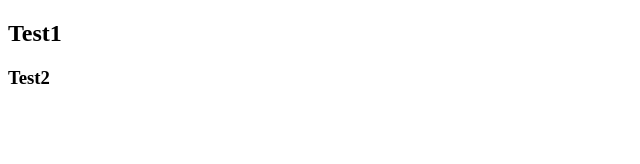
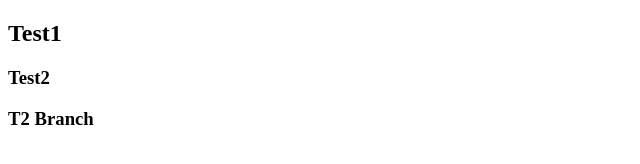
Before and after one commit to AliOgretmen/git-testing, a plain HTML site: page index.html in a window 1280 px wide. Shown: the whole page, without its empty margins (0-640 px from the left). Drawn offline with Linux system fonts and the light colour scheme.

Commit message:
t2 commit

```diff
--- a/index.html
+++ b/index.html
@@ -9,5 +9,6 @@
 <body>
     <h2>Test1</h2>
     <h3>Test2</h3>
+    <h3>T2 Branch</h3>
 </body>
 </html>
```
